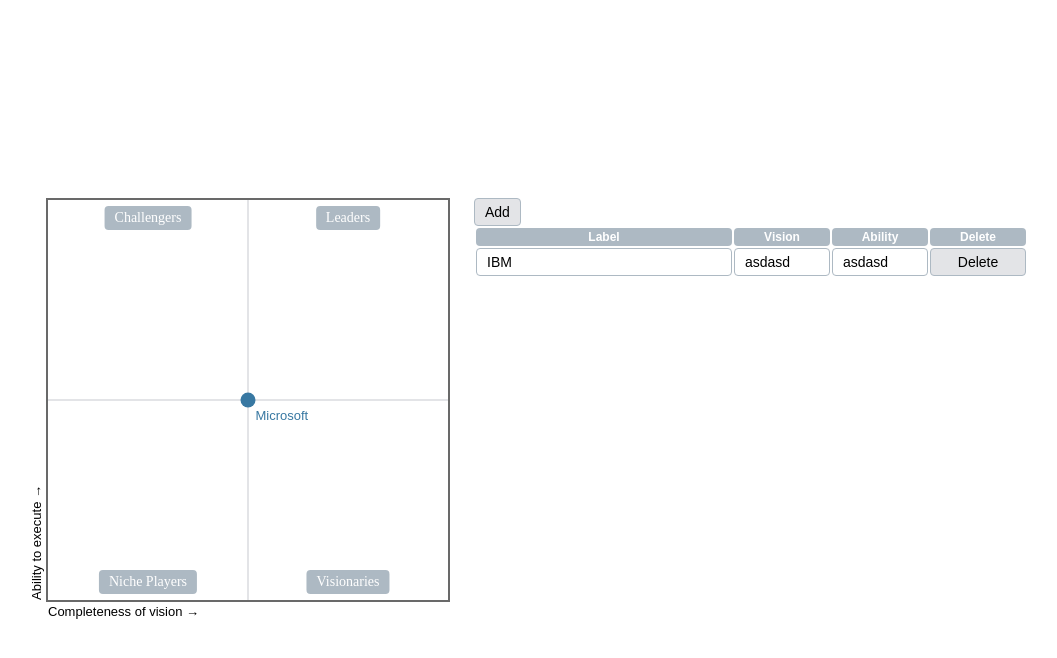
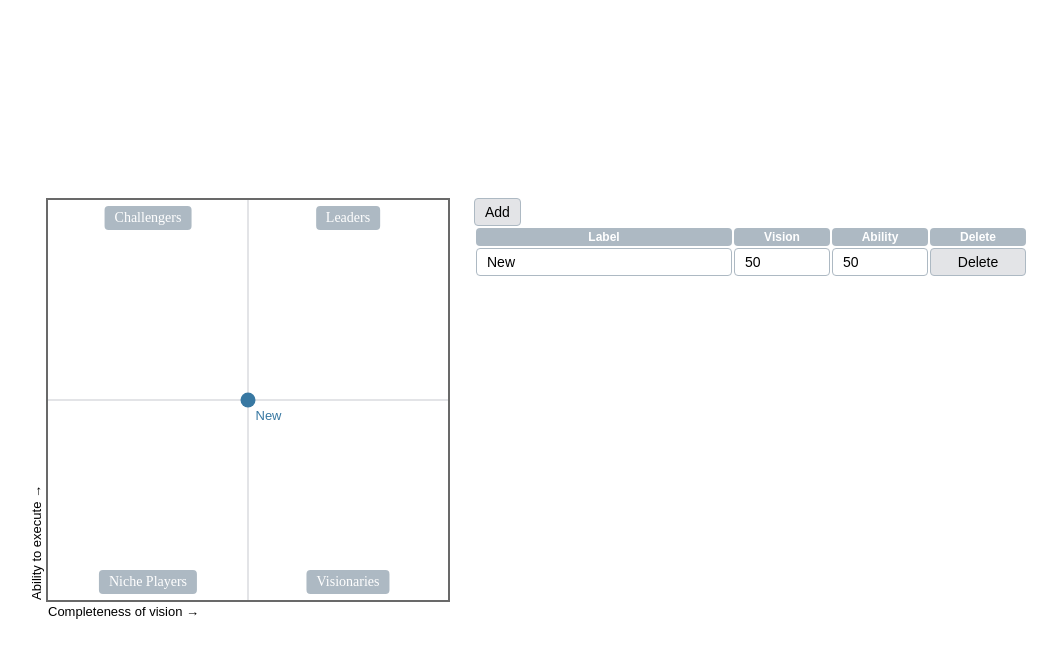
Before and after one commit to aykutulis/magic-quadrant, a React (Create React App) app: page / in a window 1280 px wide. Both pictures are taken after a click on the button "Add". Shown: the top 658 px of the page, without its empty margins (103-1160 px from the left). Built offline with nearby package versions, Linux system fonts and the light colour scheme.

Commit message:
App concluded

```diff
--- a/src/App.tsx
+++ b/src/App.tsx
@@ -1,13 +1,19 @@
-import React from 'react';
+import React, { useReducer } from 'react';
 import { ThemeProvider } from 'styled-components';
 import GlobalStyle from './styles/GlobalStyle';
 import { Container } from './App.styles';
 import Chart from './components/Chart';
 import Table from './components/Table';
 import { theme } from './styles/themes';
+import { initialState, reducer } from './store/reducer';
+import { Context } from './store/context';
 
 const App: React.FC = () => {
+  //const [companies, setCompanies] = useState(initialState);
+  const [state, dispatch] = useReducer(reducer, initialState);
+
   return (
+    <Context.Provider value={{ state, dispatch }}>
       <ThemeProvider theme={theme}>
         <GlobalStyle />
         <Container>
@@ -15,6 +21,7 @@ const App: React.FC = () => {
           <Table />
         </Container>
       </ThemeProvider>
+    </Context.Provider>
   );
 };
 
--- /dev/null
+++ b/src/components/Chart/components/Point/index.styles.ts
@@ -0,0 +1,25 @@
+import styled, { css } from 'styled-components';
+
+export const Container = styled.div`
+  ${({ theme: { colors } }) => css`
+    width: 15px;
+    height: 15px;
+    background-color: ${colors.DARK_BLUE};
+    border-radius: 50%;
+    position: absolute;
+    transform: translate(-50%, 50%);
+    cursor: pointer;
+  `}
+`;
+
+export const Label = styled.div`
+  ${({ theme: { colors } }) => css`
+    font-family: sans-serif;
+    font-size: 13px;
+    color: ${colors.DARK_BLUE};
+    position: absolute;
+    bottom: 0;
+    right: 0;
+    transform: translate(100%, 100%);
+  `}
+`;
--- /dev/null
+++ b/src/components/Chart/components/Point/index.tsx
@@ -0,0 +1,35 @@
+import React, { useContext } from 'react';
+import { Container, Label } from './index.styles';
+import { Context } from '../../../../store/context';
+import { ActionTypes, Company } from '../../../../store/reducer';
+
+interface CompanyProps {
+  company: Company;
+}
+
+const Point: React.FC<CompanyProps> = ({ company }) => {
+  const { dispatch } = useContext(Context);
+
+  const handleDrag = (e: React.DragEvent<HTMLDivElement>) => {
+    const parent = (e.target as HTMLDivElement).parentElement!.getBoundingClientRect();
+    const updatedCompany = {
+      ...company,
+      ability: -((e.clientY - parent.y) / 4 - 100).toFixed(2),
+      vision: +((e.clientX - parent.x) / 4).toFixed(2),
+    };
+    dispatch({ type: ActionTypes.updateCompany, payload: updatedCompany });
+  };
+
+  return (
+    <Container
+      style={{ bottom: `${company.ability}%`, left: `${company.vision}%` }}
+      draggable
+      onDrag={handleDrag}
+      onDragOver={(e) => e.preventDefault()}
+    >
+      <Label>{company.label}</Label>
+    </Container>
+  );
+};
+
+export default Point;
--- a/src/components/Chart/index.styles.ts
+++ b/src/components/Chart/index.styles.ts
@@ -61,33 +61,3 @@ export const AreaLabel = styled.div<AreaLabelProps>`
     transform: translateX(${area.includes('left') ? '-50%' : '50%'});
   `}
 `;
-
-interface PointProps {
-  top: number;
-  left: number;
-}
-
-export const Point = styled.div<PointProps>`
-  ${({ top, left, theme: { colors } }) => css`
-    width: 15px;
-    height: 15px;
-    background-color: ${colors.DARK_BLUE};
-    border-radius: 50%;
-    position: absolute;
-    top: ${top}%;
-    left: ${left}%;
-    transform: translate(-50%, -50%);
-  `}
-`;
-
-export const PointLabel = styled.div`
-  ${({ theme: { colors } }) => css`
-    font-family: sans-serif;
-    font-size: 13px;
-    color: ${colors.DARK_BLUE};
-    position: absolute;
-    bottom: 0;
-    right: 0;
-    transform: translate(100%, 100%);
-  `}
-`;
--- a/src/components/Chart/index.tsx
+++ b/src/components/Chart/index.tsx
@@ -1,7 +1,11 @@
-import React from 'react';
-import { Container, AxisLabel, InnerAxis, AreaLabel, Point, PointLabel } from './index.styles';
+import React, { useContext } from 'react';
+import { Container, AxisLabel, InnerAxis, AreaLabel } from './index.styles';
+import Point from './components/Point';
+import { Context } from '../../store/context';
 
 const Chart: React.FC = () => {
+  const { state } = useContext(Context);
+
   return (
     <Container>
       <AxisLabel axis='x'>Completeness of vision &#8594;</AxisLabel>
@@ -12,9 +16,9 @@ const Chart: React.FC = () => {
       <AreaLabel area='top-right'>Leaders</AreaLabel>
       <AreaLabel area='bottom-left'>Niche Players</AreaLabel>
       <AreaLabel area='bottom-right'>Visionaries</AreaLabel>
-      <Point top={50} left={50}>
-        <PointLabel>Microsoft</PointLabel>
-      </Point>
+      {state.map((company) => (
+        <Point key={company.id} company={company} />
+      ))}
     </Container>
   );
 };
--- /dev/null
+++ b/src/components/Table/components/TableItem/index.styles.ts
@@ -0,0 +1,22 @@
+import styled, { css } from 'styled-components';
+
+interface TableCellProps {
+  hasButton?: boolean;
+}
+
+export const TableCell = styled.td<TableCellProps>`
+  ${({ hasButton, theme: { colors } }) => css`
+    border: ${!hasButton && '1px solid ' + colors.LIGHT_BLUE};
+    padding: ${!hasButton && '5px 10px'};
+    border-radius: 4px;
+    font-family: sans-serif;
+    font-size: 14px;
+
+    input {
+      border: 0;
+      padding: 0;
+      width: 100%;
+      font-size: inherit;
+    }
+  `}
+`;
--- /dev/null
+++ b/src/components/Table/components/TableItem/index.tsx
@@ -0,0 +1,44 @@
+import React, { useContext } from 'react';
+import { TableCell } from './index.styles';
+import { Button } from '../../../../shared/Button';
+import { Company, ActionTypes } from '../../../../store/reducer';
+import { Context } from '../../../../store/context';
+
+interface TableItemProps {
+  company: Company;
+}
+
+const TableItem: React.FC<TableItemProps> = ({ company }) => {
+  const { dispatch } = useContext(Context);
+
+  const handleDelete = (e: React.MouseEvent<HTMLButtonElement, MouseEvent>, id: number) => {
+    e.preventDefault();
+
+    dispatch({ type: ActionTypes.deleteCompany, payload: id });
+  };
+
+  const handleChange = (e: React.ChangeEvent<HTMLInputElement>) => {
+    dispatch({ type: ActionTypes.updateCompany, payload: { ...company, [e.target.name]: e.target.value } });
+  };
+
+  return (
+    <tr>
+      <TableCell>
+        <input type='text' name='label' value={company.label} onChange={handleChange} />
+      </TableCell>
+      <TableCell>
+        <input type='number' max='100' min='0' name='vision' value={company.vision} onChange={handleChange} />
+      </TableCell>
+      <TableCell>
+        <input type='number' max='100' min='0' name='ability' value={company.ability} onChange={handleChange} />
+      </TableCell>
+      <TableCell hasButton>
+        <Button fluid onClick={(e) => handleDelete(e, company.id)}>
+          Delete
+        </Button>
+      </TableCell>
+    </tr>
+  );
+};
+
+export default TableItem;
--- a/src/components/Table/index.styles.ts
+++ b/src/components/Table/index.styles.ts
@@ -20,40 +20,3 @@ export const TableHeader = styled.th<TableHeaderProps>`
     border-radius: 4px;
   `}
 `;
-
-interface TableCellProps {
-  hasButton?: boolean;
-}
-
-export const TableCell = styled.td<TableCellProps>`
-  ${({ hasButton, theme: { colors } }) => css`
-    border: ${!hasButton && '1px solid ' + colors.LIGHT_BLUE};
-    padding: ${!hasButton && '5px 10px'};
-    border-radius: 4px;
-    font-family: sans-serif;
-    font-size: 14px;
-  `}
-`;
-
-interface ButtonProps {
-  fluid?: boolean;
-}
-
-export const Button = styled.button<ButtonProps>`
-  ${({ fluid, theme: { colors } }) => css`
-    background-color: ${colors.LIGHT_GREY};
-    transition: all 0.3s ease;
-    border: 1px solid ${colors.LIGHT_BLUE};
-    border-radius: 4px;
-    padding: 5px 10px;
-    text-align: center;
-    cursor: pointer;
-    font-size: 14px;
-    width: ${fluid && '100%'};
-
-    :hover {
-      background-color: ${colors.DARK_GREY};
-      color: ${colors.WHITE};
-    }
-  `}
-`;
--- a/src/components/Table/index.tsx
+++ b/src/components/Table/index.tsx
@@ -1,10 +1,37 @@
-import React from 'react';
-import { Container, TableHeader, TableCell, Button } from './index.styles';
+import React, { useEffect, useContext } from 'react';
+import TableItem from './components/TableItem';
+import { Container, TableHeader } from './index.styles';
+import { Button } from '../../shared/Button';
+import { Context } from '../../store/context';
+import { ActionTypes } from '../../store/reducer';
 
 const Table: React.FC = () => {
+  const { state, dispatch } = useContext(Context);
+
+  useEffect(() => {
+    const timer = setTimeout(() => {
+      localStorage.setItem('companies', JSON.stringify(state));
+    }, 300);
+
+    return () => clearTimeout(timer);
+  }, [state]);
+
+  const handleAdd = (e: React.MouseEvent<HTMLButtonElement, MouseEvent>) => {
+    e.preventDefault();
+
+    const newCompany = {
+      id: Date.now(),
+      label: 'New',
+      vision: 50,
+      ability: 50,
+    };
+
+    dispatch({ type: ActionTypes.addCompany, payload: newCompany });
+  };
+
   return (
     <Container>
-      <Button>Add</Button>
+      <Button onClick={handleAdd}>Add</Button>
       <table>
         <thead>
           <tr>
@@ -15,14 +42,9 @@ const Table: React.FC = () => {
           </tr>
         </thead>
         <tbody>
-          <tr>
-            <TableCell>IBM</TableCell>
-            <TableCell>asdasd</TableCell>
-            <TableCell>asdasd</TableCell>
-            <TableCell hasButton>
-              <Button fluid>Delete</Button>
-            </TableCell>
-          </tr>
+          {state.map((company) => (
+            <TableItem key={company.id} company={company} />
+          ))}
         </tbody>
       </table>
     </Container>
--- /dev/null
+++ b/src/shared/Button.ts
@@ -0,0 +1,24 @@
+import styled, { css } from 'styled-components';
+
+interface ButtonProps {
+  fluid?: boolean;
+}
+
+export const Button = styled.button<ButtonProps>`
+  ${({ fluid, theme: { colors } }) => css`
+    background-color: ${colors.LIGHT_GREY};
+    transition: all 0.3s ease;
+    border: 1px solid ${colors.LIGHT_BLUE};
+    border-radius: 4px;
+    padding: 5px 10px;
+    text-align: center;
+    cursor: pointer;
+    font-size: 14px;
+    width: ${fluid && '100%'};
+
+    :hover {
+      background-color: ${colors.DARK_GREY};
+      color: ${colors.WHITE};
+    }
+  `}
+`;
--- /dev/null
+++ b/src/store/context.ts
@@ -0,0 +1,10 @@
+import { createContext } from 'react';
+import { Company, Actions, initialState } from './reducer';
+
+export const Context = createContext<{
+  state: Company[];
+  dispatch: React.Dispatch<Actions>;
+}>({
+  state: initialState,
+  dispatch: () => undefined,
+});
--- /dev/null
+++ b/src/store/reducer.ts
@@ -0,0 +1,53 @@
+export interface Company {
+  id: number;
+  label: string;
+  vision: number;
+  ability: number;
+}
+
+export const initialState: Company[] = JSON.parse(localStorage.getItem('companies') || '[]');
+
+export enum ActionTypes {
+  addCompany,
+  deleteCompany,
+  updateCompany,
+}
+export interface AddCompanyAction {
+  type: ActionTypes.addCompany;
+  payload: Company;
+}
+
+export interface DeleteCompanyAction {
+  type: ActionTypes.deleteCompany;
+  payload: number;
+}
+
+export interface UpdateCompanyAction {
+  type: ActionTypes.updateCompany;
+  payload: Company;
+}
+
+export type Actions = AddCompanyAction | DeleteCompanyAction | UpdateCompanyAction;
+
+export const reducer = (state: Company[], action: Actions) => {
+  switch (action.type) {
+    case ActionTypes.addCompany:
+      return [...state, action.payload];
+
+    case ActionTypes.deleteCompany:
+      return state.filter((s) => s.id !== action.payload);
+
+    case ActionTypes.updateCompany:
+      const foundCompanyIdx = state.findIndex((s) => s.id === action.payload.id);
+      const newState = [...state];
+      if (action.payload.ability > 100) action.payload.ability = 100;
+      if (action.payload.vision > 100) action.payload.vision = 100;
+      if (action.payload.ability < 0) action.payload.ability = 0;
+      if (action.payload.vision < 0) action.payload.vision = 0;
+      newState[foundCompanyIdx] = action.payload;
+      return newState;
+
+    default:
+      return state;
+  }
+};
```
Lines whose indentation alone changed are shown as unchanged.
